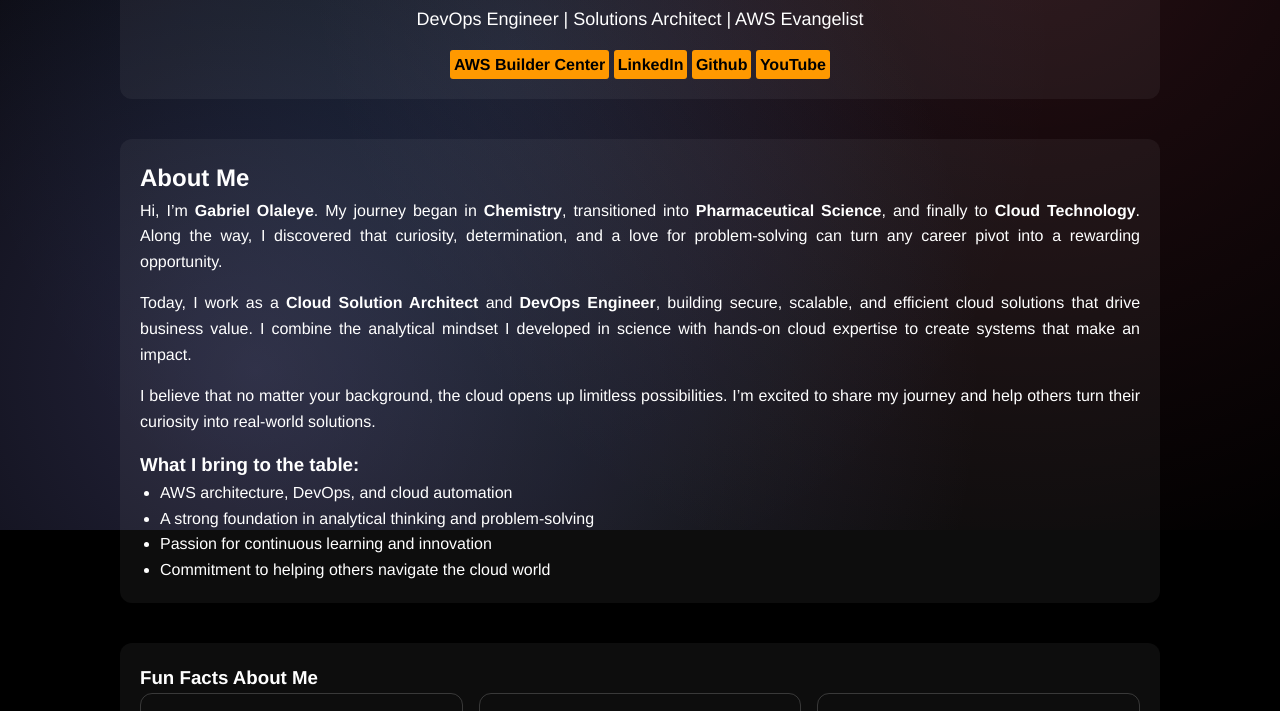
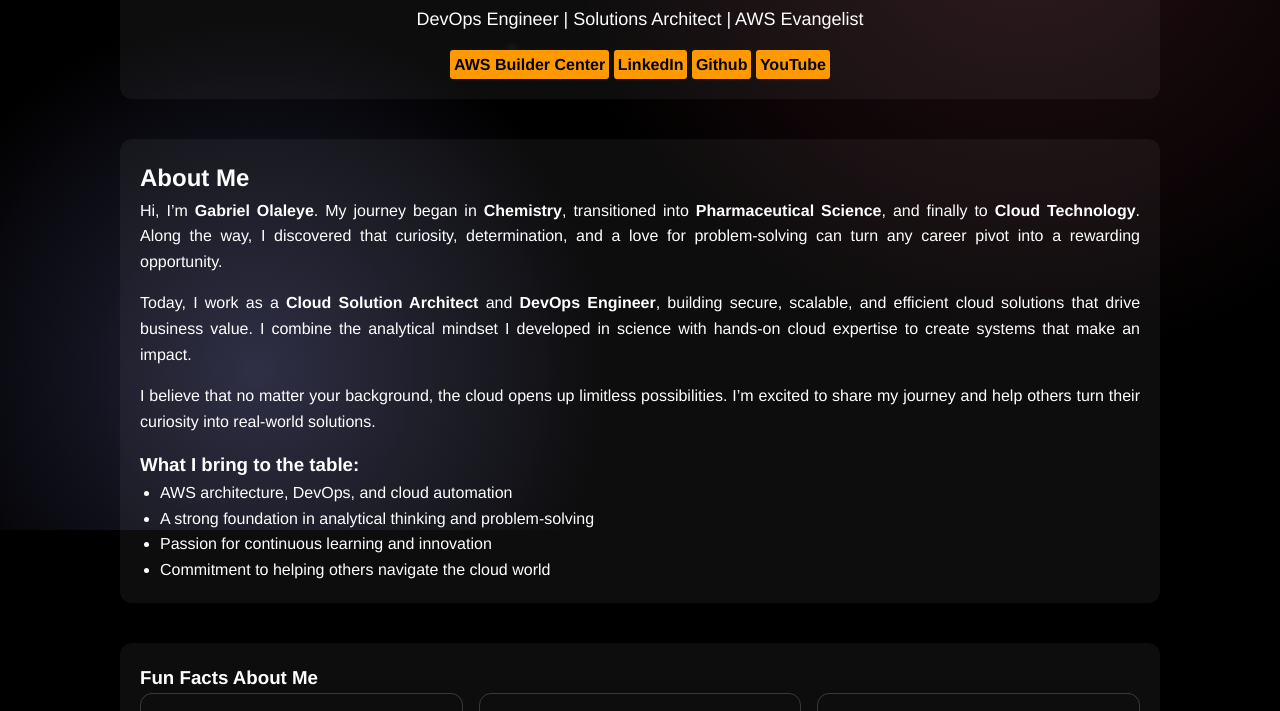
Before and after one commit to Saxangel/my-builder-challenge-website, a plain HTML site: page index.html in a window 1280 px wide. Shown: the part 270-981 px from the top of the page. Drawn offline with Linux system fonts and the light colour scheme; a script that the page names is missing.

Commit message:
Update styles.css

```diff
--- a/styles.css
+++ b/styles.css
@@ -20,9 +20,9 @@ body::before {
   position: fixed;
   top: 0; left: 0;
   width: 100%; height: 100%;
-  background: radial-gradient(circle at 20% 80%, rgba(120,119,198,0.3) 0%, transparent 60%),
-              radial-gradient(circle at 80% 20%, rgba(255,99,132,0.15) 0%, transparent 60%),
-              radial-gradient(circle at 40% 40%, rgba(54,162,235,0.1) 0%, transparent 60%);
+  background: radial-gradient(circle at 20% 80%, rgba(120,119,198,0.3) 0%, transparent 30%),
+              radial-gradient(circle at 80% 20%, rgba(255,99,132,0.15) 0%, transparent 40%),
+              radial-gradient(circle at 40% 40%, rgba(54,162,235,0.1) 0%, transparent 1%);
   z-index: -1;
 }
 
```
